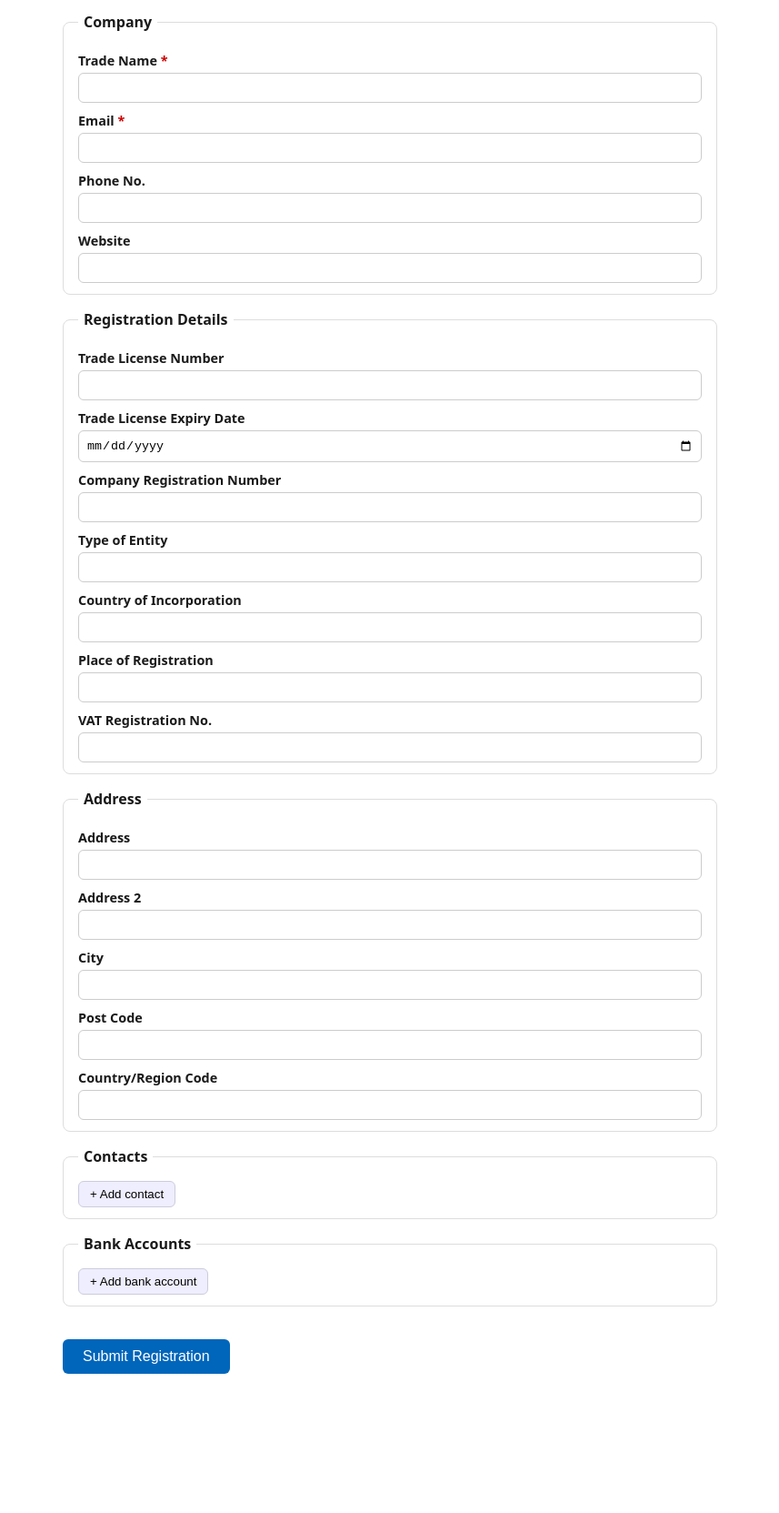
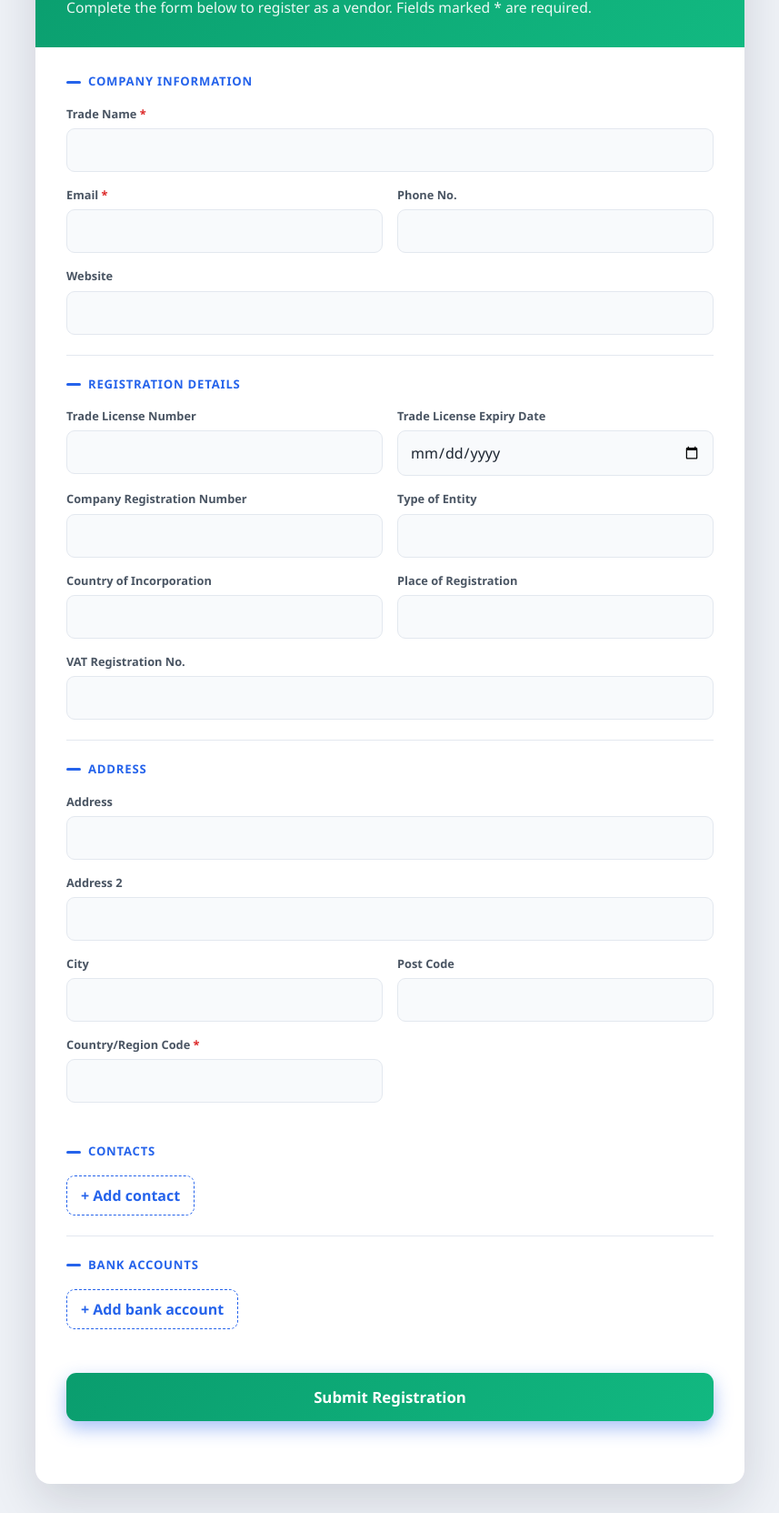
Before and after one commit to lavanya991-11/registration-api, a website: page public/vendor.html in a window 1280 px wide. Shown: the part 114-1777 px from the top of the page at 91% size, without its empty margins (211-1068 px from the left). Before the commit the page ends 1664 px from the top, so only its background shows below. Drawn offline with Linux system fonts and the light colour scheme.

Commit message:
Redesign customer/vendor forms with modern professional UI
Shared styles.css, banner header, responsive two-column grid, card layout,
polished inputs/buttons, dark mode. Field names, data-field hooks, and API
unchanged.

Co-Authored-By: Claude Opus 4.8 (1M context) <noreply@anthropic.com>

```diff
--- /dev/null
+++ b/public/styles.css
@@ -0,0 +1,115 @@
+/* Shared modern styling for the registration forms.
+   Accent is set per page via body.customer / body.vendor. */
+:root {
+    --accent: #0a9d6e;
+    --accent-2: #12b981;
+    --grad: linear-gradient(135deg, var(--accent) 0%, var(--accent-2) 100%);
+    --bg: #eef1f6;
+    --card: #ffffff;
+    --text: #1b2430;
+    --muted: #6b7480;
+    --label: #4a5563;
+    --border: #e3e8ef;
+    --field: #f8fafc;
+    --field-focus: #ffffff;
+    --danger: #dc2626;
+    --radius: 16px;
+    --shadow: 0 18px 50px rgba(20, 30, 50, .14);
+    color-scheme: light dark;
+}
+body.vendor { --accent: #2563eb; --accent-2: #3b82f6; }
+
+* { box-sizing: border-box; }
+html, body { margin: 0; }
+body {
+    font-family: "Segoe UI", system-ui, -apple-system, sans-serif;
+    background: var(--bg);
+    color: var(--text);
+    padding: 32px 16px;
+    line-height: 1.5;
+}
+.wrap { max-width: 780px; margin: 0 auto; }
+.card { background: var(--card); border-radius: var(--radius); box-shadow: var(--shadow); overflow: hidden; }
+
+.banner { background: var(--grad); color: #fff; padding: 32px 34px; }
+.banner h1 { margin: 0; font-size: 1.7rem; font-weight: 700; letter-spacing: -.01em; }
+.banner p { margin: 6px 0 0; opacity: .92; font-size: .98rem; }
+.banner .docno { margin-top: 8px; font-size: .9rem; opacity: .95; font-weight: 600; }
+
+.body { padding: 6px 34px 34px; }
+
+section.block { padding: 22px 0; border-bottom: 1px solid var(--border); }
+section.block:last-of-type { border-bottom: 0; }
+.block h2 {
+    font-size: .82rem; text-transform: uppercase; letter-spacing: .06em;
+    color: var(--accent); margin: 0 0 16px; font-weight: 700;
+    display: flex; align-items: center; gap: 8px;
+}
+.block h2::before { content: ""; width: 16px; height: 3px; background: var(--accent); border-radius: 3px; }
+
+.grid { display: grid; grid-template-columns: repeat(2, 1fr); gap: 16px; }
+.field { display: flex; flex-direction: column; min-width: 0; }
+.field.full { grid-column: 1 / -1; }
+.field label { font-size: .8rem; font-weight: 600; color: var(--label); margin-bottom: 6px; }
+.req::after { content: " *"; color: var(--danger); }
+.field input {
+    padding: 11px 13px; border: 1px solid var(--border); border-radius: 9px;
+    background: var(--field); font: inherit; color: inherit; width: 100%;
+    transition: border-color .15s, box-shadow .15s, background .15s;
+}
+.field input::placeholder { color: var(--muted); }
+.field input:focus {
+    outline: none; border-color: var(--accent); background: var(--field-focus);
+    box-shadow: 0 0 0 3px color-mix(in srgb, var(--accent) 18%, transparent);
+}
+.field.inline { justify-content: flex-end; }
+.field.inline label { display: flex; align-items: center; gap: 8px; margin: 0; font-weight: 500; color: var(--text); }
+.field.inline input { width: 18px; height: 18px; accent-color: var(--accent); }
+
+.line-row {
+    position: relative; border: 1px solid var(--border); border-radius: 12px;
+    padding: 16px 44px 16px 16px; margin-bottom: 12px; background: var(--field);
+}
+.line-row .remove {
+    position: absolute; top: 12px; right: 12px; width: 28px; height: 28px;
+    border: 0; border-radius: 8px; background: #eef0f4; color: #6b7480;
+    cursor: pointer; font-size: 1.1rem; line-height: 1;
+}
+.line-row .remove:hover { background: #fde2e2; color: var(--danger); }
+
+.add {
+    display: inline-flex; align-items: center; gap: 6px;
+    background: transparent; color: var(--accent); border: 1px dashed var(--accent);
+    padding: 9px 15px; border-radius: 9px; font: inherit; font-weight: 600; cursor: pointer;
+    transition: background .12s;
+}
+.add:hover { background: color-mix(in srgb, var(--accent) 8%, transparent); }
+
+.actions { padding-top: 26px; }
+button[type="submit"] {
+    width: 100%; padding: 14px; border: 0; border-radius: 11px;
+    background: var(--grad); color: #fff; font: inherit; font-weight: 700; font-size: 1.05rem;
+    cursor: pointer; transition: transform .08s, opacity .12s;
+    box-shadow: 0 8px 20px color-mix(in srgb, var(--accent) 40%, transparent);
+}
+button[type="submit"]:hover { transform: translateY(-1px); }
+button[type="submit"]:disabled { opacity: .6; cursor: not-allowed; transform: none; }
+
+#msg { margin-top: 16px; text-align: center; font-weight: 600; min-height: 1.2em; }
+#msg.ok { color: var(--accent); }
+#msg.err { color: var(--danger); }
+
+@media (max-width: 600px) {
+    body { padding: 0; }
+    .card { border-radius: 0; }
+    .banner { padding: 26px 20px; }
+    .body { padding: 4px 20px 26px; }
+    .grid { grid-template-columns: 1fr; }
+}
+@media (prefers-color-scheme: dark) {
+    :root {
+        --bg: #0f141b; --card: #161c25; --text: #e7ebf0; --muted: #8b95a3; --label: #aab3c0;
+        --border: #2a323d; --field: #1c232d; --field-focus: #202834;
+    }
+    .line-row .remove { background: #2a323d; color: #9aa4b2; }
+}
--- a/public/vendor.html
+++ b/public/vendor.html
@@ -4,94 +4,98 @@
     <meta charset="UTF-8" />
     <meta name="viewport" content="width=device-width, initial-scale=1.0" />
     <title>Vendor Registration</title>
-    <style>
-        body { font-family: system-ui, sans-serif; max-width: 720px; margin: 40px auto; padding: 0 16px; color: #1a1a1a; }
-        h1 { font-size: 1.5rem; }
-        fieldset { border: 1px solid #ddd; border-radius: 8px; margin: 16px 0; padding: 12px 16px; }
-        legend { font-weight: 600; padding: 0 6px; }
-        label { display: block; margin: 10px 0 4px; font-weight: 600; font-size: .9rem; }
-        input { width: 100%; padding: 8px; box-sizing: border-box; border: 1px solid #ccc; border-radius: 6px; }
-        .req::after { content: ' *'; color: #c00; }
-        .line-row { display: grid; grid-template-columns: repeat(auto-fit, minmax(120px, 1fr)) 32px; gap: 8px; align-items: center; margin-bottom: 8px; }
-        .line-row input[type="text"], .line-row input:not([type]) { margin: 0; }
-        .line-row .inline { display: flex; align-items: center; gap: 4px; font-weight: 400; margin: 0; white-space: nowrap; }
-        .line-row .inline input { width: auto; }
-        .remove { background: #eee; border: 0; border-radius: 6px; height: 32px; cursor: pointer; font-size: 1rem; }
-        .add { margin-top: 4px; background: #eef; border: 1px solid #ccd; border-radius: 6px; padding: 6px 12px; cursor: pointer; }
-        button[type="submit"] { margin-top: 20px; padding: 10px 22px; font-size: 1rem; border: 0; border-radius: 6px; background: #06b; color: #fff; cursor: pointer; }
-        button[type="submit"]:disabled { opacity: .6; cursor: not-allowed; }
-        #msg { margin-top: 16px; font-weight: 600; }
-        .ok { color: #0a7; } .err { color: #c00; }
-    </style>
+    <link rel="stylesheet" href="styles.css" />
 </head>
-<body>
+<body class="vendor">
+    <div class="wrap">
+        <div class="card">
+            <div class="banner">
                 <h1>Vendor Registration</h1>
                 <p>Complete the form below to register as a vendor. Fields marked * are required.</p>
+            </div>
+            <div class="body">
                 <form id="form">
                     <div id="headerSection">
-            <fieldset>
-                <legend>Company</legend>
-                <label class="req">Trade Name</label><input name="tradeName" required />
-                <label class="req">Email</label><input name="partnerEmail" type="email" required />
-                <label>Phone No.</label><input name="phoneNo" />
-                <label>Website</label><input name="website" />
-            </fieldset>
-            <fieldset>
-                <legend>Registration Details</legend>
-                <label>Trade License Number</label><input name="tradeLicenseNumber" />
-                <label>Trade License Expiry Date</label><input name="tradeLicenseExpiryDate" type="date" />
-                <label>Company Registration Number</label><input name="companyRegNumber" />
-                <label>Type of Entity</label><input name="entityType" />
-                <label>Country of Incorporation</label><input name="countryOfIncorporation" />
-                <label>Place of Registration</label><input name="placeOfRegistration" />
-                <label>VAT Registration No.</label><input name="vatRegistrationNo" />
-            </fieldset>
-            <fieldset>
-                <legend>Address</legend>
-                <label>Address</label><input name="address" />
-                <label>Address 2</label><input name="address2" />
-                <label>City</label><input name="city" />
-                <label>Post Code</label><input name="postCode" />
-                <label>Country/Region Code</label><input name="countryRegionCode" />
-            </fieldset>
+                        <section class="block">
+                            <h2>Company Information</h2>
+                            <div class="grid">
+                                <div class="field full"><label class="req">Trade Name</label><input name="tradeName" required /></div>
+                                <div class="field"><label class="req">Email</label><input name="partnerEmail" type="email" required /></div>
+                                <div class="field"><label>Phone No.</label><input name="phoneNo" /></div>
+                                <div class="field full"><label>Website</label><input name="website" /></div>
+                            </div>
+                        </section>
+
+                        <section class="block">
+                            <h2>Registration Details</h2>
+                            <div class="grid">
+                                <div class="field"><label>Trade License Number</label><input name="tradeLicenseNumber" /></div>
+                                <div class="field"><label>Trade License Expiry Date</label><input name="tradeLicenseExpiryDate" type="date" /></div>
+                                <div class="field"><label>Company Registration Number</label><input name="companyRegNumber" /></div>
+                                <div class="field"><label>Type of Entity</label><input name="entityType" /></div>
+                                <div class="field"><label>Country of Incorporation</label><input name="countryOfIncorporation" /></div>
+                                <div class="field"><label>Place of Registration</label><input name="placeOfRegistration" /></div>
+                                <div class="field full"><label>VAT Registration No.</label><input name="vatRegistrationNo" /></div>
+                            </div>
+                        </section>
+
+                        <section class="block">
+                            <h2>Address</h2>
+                            <div class="grid">
+                                <div class="field full"><label>Address</label><input name="address" /></div>
+                                <div class="field full"><label>Address 2</label><input name="address2" /></div>
+                                <div class="field"><label>City</label><input name="city" /></div>
+                                <div class="field"><label>Post Code</label><input name="postCode" /></div>
+                                <div class="field"><label class="req">Country/Region Code</label><input name="countryRegionCode" required /></div>
+                            </div>
+                        </section>
                     </div>
 
-        <fieldset>
-            <legend>Contacts</legend>
+                    <section class="block">
+                        <h2>Contacts</h2>
                         <div id="contacts"></div>
                         <button type="button" class="add" data-add="contact">+ Add contact</button>
-        </fieldset>
+                    </section>
 
-        <fieldset>
-            <legend>Bank Accounts</legend>
+                    <section class="block">
+                        <h2>Bank Accounts</h2>
                         <div id="banks"></div>
                         <button type="button" class="add" data-add="bank">+ Add bank account</button>
-        </fieldset>
+                    </section>
 
+                    <div class="actions">
                         <button type="submit">Submit Registration</button>
+                    </div>
                 </form>
                 <div id="msg"></div>
+            </div>
+        </div>
+    </div>
 
     <template id="contactTemplate">
         <div class="line-row">
-            <input data-field="fullName" placeholder="Full name" />
-            <input data-field="designation" placeholder="Designation" />
-            <input data-field="mobileNumber" placeholder="Mobile number" />
-            <input data-field="emailAddress" placeholder="Email" />
             <button type="button" class="remove" title="Remove">&times;</button>
+            <div class="grid">
+                <div class="field"><label>Full Name</label><input data-field="fullName" /></div>
+                <div class="field"><label>Designation</label><input data-field="designation" /></div>
+                <div class="field"><label>Mobile Number</label><input data-field="mobileNumber" /></div>
+                <div class="field"><label>Email</label><input data-field="emailAddress" type="email" /></div>
+            </div>
         </div>
     </template>
     <template id="bankTemplate">
         <div class="line-row">
-            <input data-field="bankCode" placeholder="Bank code" />
-            <input data-field="name" placeholder="Bank name" />
-            <input data-field="bankBranchNo" placeholder="Branch no." />
-            <input data-field="bankAccountNo" placeholder="Account no." />
-            <input data-field="iban" placeholder="IBAN" />
-            <input data-field="swiftCode" placeholder="SWIFT" />
-            <input data-field="currencyCode" placeholder="Currency" />
-            <label class="inline"><input type="checkbox" data-field="isPrimary" /> Primary</label>
             <button type="button" class="remove" title="Remove">&times;</button>
+            <div class="grid">
+                <div class="field"><label>Bank Code</label><input data-field="bankCode" /></div>
+                <div class="field"><label>Bank Name</label><input data-field="name" /></div>
+                <div class="field"><label>Branch No.</label><input data-field="bankBranchNo" /></div>
+                <div class="field"><label>Account No.</label><input data-field="bankAccountNo" /></div>
+                <div class="field"><label>IBAN</label><input data-field="iban" /></div>
+                <div class="field"><label>SWIFT Code</label><input data-field="swiftCode" /></div>
+                <div class="field"><label>Currency</label><input data-field="currencyCode" /></div>
+                <div class="field inline"><label><input type="checkbox" data-field="isPrimary" /> Primary account</label></div>
+            </div>
         </div>
     </template>
 
```
Also changed, not shown: public/customer.html (+67 -63 lines). Lines whose indentation alone changed are shown as unchanged.
